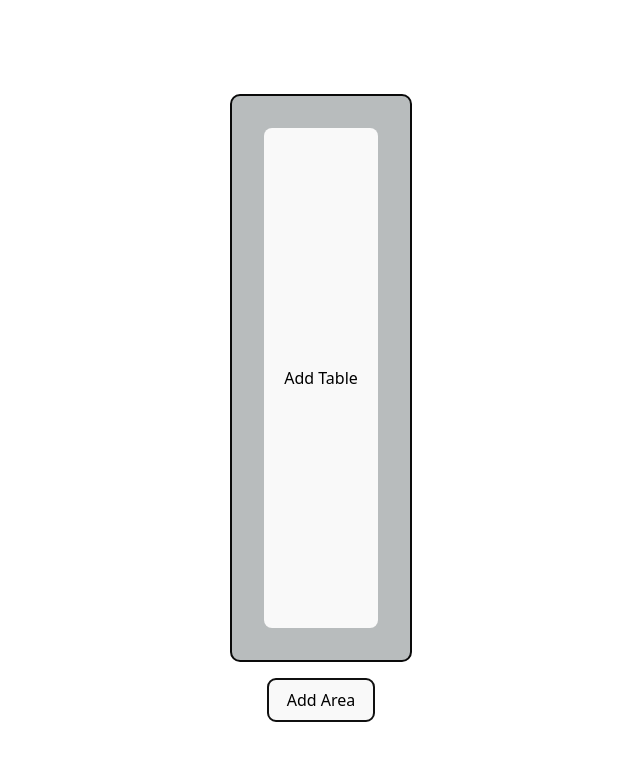
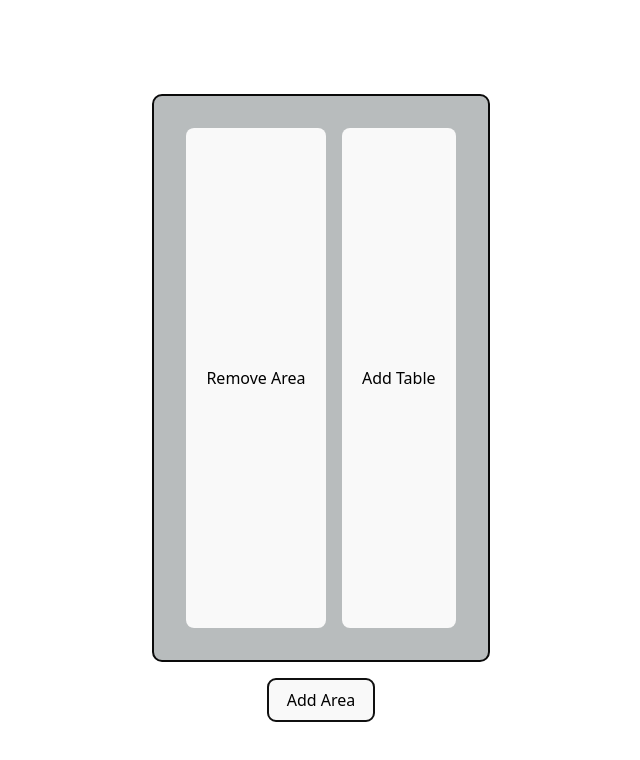
Before and after one commit to Devine4Life-Jules/maitreHotel, a React (Vite) app: page / in a window 1280 px wide. Both pictures are taken after a click on the button "Add Area". Shown: the top 760 px of the page, without its empty margins (319-959 px from the left). Built offline with nearby package versions, Linux system fonts and the light colour scheme.

Commit message:
added remove area logic

```diff
--- a/src/App.css
+++ b/src/App.css
@@ -1,5 +1,4 @@
 #root {
-  max-width: 1280px;
   margin: 0 auto;
   padding: 2rem;
   text-align: center;
@@ -48,4 +47,5 @@
   min-height: 500px;
   margin: 1rem;
   border: 2px solid rgb(10, 10, 10);
+  width: auto;
 }
--- a/src/App.jsx
+++ b/src/App.jsx
@@ -10,19 +10,22 @@ function App() {
 
 
   const deleteArea = (id) => {
-    setAreas(tables.filter(area => area.id !== id));
+    setAreas(areas.filter(area => area.id !== id));
   };
 
   return(
     <div>
           <div className="areaContainer">
+
+          <div>
             {areas.map((area, index) => (
               <Area
                 key={area.id}
-              areaId={index + 1}
+                areaId={area.id}
                 deleteArea={() => deleteArea(area.id)}
               />
             ))}
+          </div>
         </div>
       <button onClick={addArea}>Add Area</button>
 
--- a/src/Area.jsx
+++ b/src/Area.jsx
@@ -1,7 +1,7 @@
 import { useState } from 'react';
 import Table from './Table';
 
-const Area = () => {
+const Area = ( { areaId, deleteArea } ) => {
     const [tables, setTables] = useState([]);
 
 
@@ -16,7 +16,9 @@ const Area = () => {
 
     return (
       <div className="overview">
+
         <div className="tableContainer">
+        <button onClick={deleteArea}>Remove Area</button>
           {tables.map((table, index) => (
             <Table
               key={table.id}
```
Lines whose indentation alone changed are shown as unchanged.
